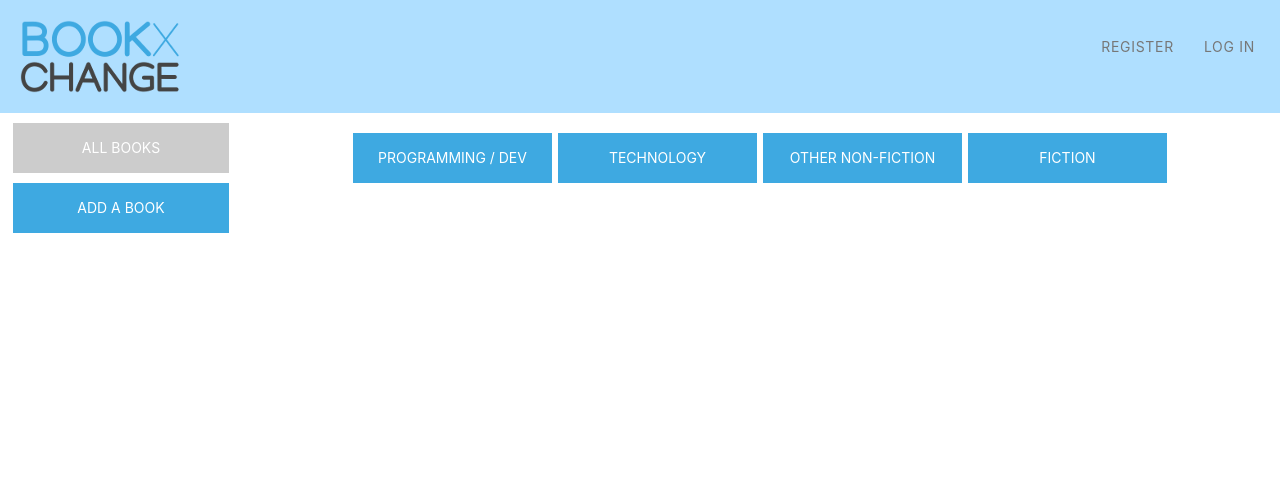
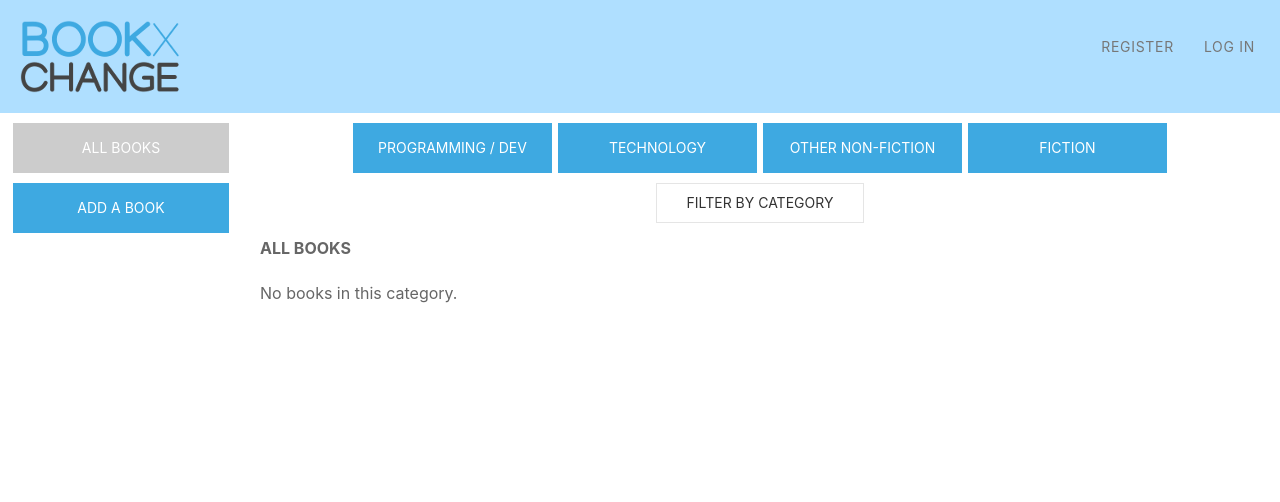
Before and after one commit to CodeHubOrg/bookxchange, a Django app: page /books/ in a window 1280 px wide. Shown: the top 502 px of the page. Run offline with Django 3.2, Linux system fonts and the light colour scheme; data that the repository does not hold is empty; some libraries are stand-ins or nearby versions.

Commit message:
add filter by categories dropdown to book list

```diff
--- a/books/models.py
+++ b/books/models.py
@@ -20,11 +20,14 @@ class LoanStatus(ChoiceEnum):
 
 
 class BookQueryset(models.QuerySet):
+    def get_books_in_category(self, category):
+        return self.filter(category__name=category)
+
     def get_books_in_supercategory(self, supercategory):
         if supercategory == "Nonfiction":
             books = self.get_books_nonfiction()
         else:
-            books = self.filter(category__name=supercategory)
+            books = self.get_books_in_category(supercategory)
         return books
 
     def get_category_id(self, category):
--- a/books/urls.py
+++ b/books/urls.py
@@ -7,8 +7,13 @@ urlpatterns = [
     path("", views.BookListView.as_view(), name="book_list"),
     path(
         "supercategory/<str:supercategory>/",
+        views.BookSuperCategoryView.as_view(),
+        name="book_supercategory",
+    ),
+    path(
+        "category/<str:category>/",
         views.BookCategoryView.as_view(),
-        name="book_supercategory",
+        name="book_category",
     ),
     path("new", login_required(views.BookNewView.as_view()), name="book_new"),
     path(
--- a/books/views.py
+++ b/books/views.py
@@ -8,7 +8,7 @@ from django.shortcuts import render
 from django.utils import timezone
 from django.utils.decorators import method_decorator
 
-from .models import Book, BookHolder
+from .models import Book, BookHolder, Category
 from .forms import PostBookForm  # , RequestBookForm
 from .email_notifications import (
     notify_owner_of_request,
@@ -56,18 +56,54 @@ class BookListView(TemplateView):
     template_name = "books/book_list.html"
 
     def get(self, request):
+        categories = Category.objects.all()
         books = Book.objects.filter(published_date__lte=timezone.now())
-        return render(request, self.template_name, {"books": books})
+        return render(
+            request,
+            self.template_name,
+            {"categories": categories, "books": books},
+        )
 
 
 class BookCategoryView(BookListView):
     template_name = "books/book_list.html"
 
+    def get_query_param(self, request):
+        url_parts = request.path.split("/")
+        return url_parts[3].capitalize()
+
+    def get(self, request, category):
+        # import ipdb
+
+        # ipdb.set_trace()
+        categories = Category.objects.all()
+        books = Book.objects.get_books_in_category(category.capitalize())
+        query_param = self.get_query_param(request)
+        return render(
+            request,
+            self.template_name,
+            {"categories": categories, "books": books, "cat": query_param},
+        )
+
+
+class BookSuperCategoryView(BookCategoryView):
+    template_name = "books/book_list.html"
+
     def get(self, request, supercategory):
+        categories = Category.objects.all()
         books = Book.objects.get_books_in_supercategory(
             supercategory.capitalize()
         )
-        return render(request, self.template_name, {"books": books})
+        query_param = self.get_query_param(request)
+        return render(
+            request,
+            self.template_name,
+            {
+                "categories": categories,
+                "books": books,
+                "supercat": query_param,
+            },
+        )
 
 
 class BookDetailView(TemplateView):
--- a/sass/custom/site.scss
+++ b/sass/custom/site.scss
@@ -77,6 +77,10 @@ $bookinterest: #cccccc;
         flex-direction: column;
         width: 100%;
       }
+  }
+
+  .flex-content.content {
+    padding-top: 0
   }
 
   .flex-logo {
@@ -274,6 +278,12 @@ $bookinterest: #cccccc;
             z-index: -1;
         }
 
+.cat-heading {
+  padding: 13px 0 21px;
+  text-transform: uppercase;
+  font-weight: bold;
+}
+
 td {
   padding: 8px 21px 8px 0
 }
--- a/templates/books/book_list.html
+++ b/templates/books/book_list.html
@@ -3,9 +3,48 @@
 {% block content %}
 
 
-  {% include '../partials/bookfilter.html' %}
-  <div class="uk-margin">
+    <nav class="book-menu uk-text-center">
+      {% url 'book_supercategory' supercategory='programming' as cat_prog %}
+      {% url 'book_supercategory' supercategory='technology' as cat_tech %}
+      {% url 'book_supercategory' supercategory='nonfiction' as cat_nonfiction %}
+      {% url 'book_supercategory' supercategory='fiction' as cat_fiction %}
 
+      <ul class="uk-nav nav-filter flex-nav-filter maxw820">
+        <li class="uk-button uk-button-primary pad-15 {% if request.get_full_path == cat_prog %}  active {% endif %}"><a href="{{ cat_prog }}">Programming / Dev</a></li>
+
+        <li class="uk-button uk-button-primary pad-15 {% if request.get_full_path == cat_tech %}  active {% endif %}"><a  href="{{ cat_tech }}">Technology</a></li>
+
+        <li class="uk-button uk-button-primary pad-15 {% if request.get_full_path == cat_nonfiction %}  active {% endif %}"><a  href="{{ cat_nonfiction }}">Other Non-Fiction</a></li>
+
+        <li class="uk-button uk-button-primary pad-15 {% if request.get_full_path == cat_fiction %}  active {% endif %}" ><a href="{{ cat_fiction }}">Fiction</a></li>
+      </ul>
+  </nav>
+
+  <div class="book-menu uk-text-center">
+  <div class="uk-inline">
+    <button class="uk-button uk-button-default" type="button">Filter by Category</button>
+
+    {% if categories %}
+    <div uk-dropdown="mode:click">
+      <ul class="uk-nav uk-dropdown-nav">
+        {% for category in categories %}
+        <li><a href="{% url 'book_category' category=category.name %}">{{ category.name }}</a></li>
+        {% endfor %}
+      </ul>
+    {% endif %}
+    </div>
+  </div>
+  <div class="cat-heading">
+    {% if cat %}
+      {{ cat }}
+    {% elif supercat %}
+      {{ supercat }}
+    {% else %}
+      All Books
+    {% endif %}
+  </div>
+
+  {% if books %}
   <div class="uk-flex-center
   uk-child-width-1-2
   uk-child-width-1-3@s uk-child-width-1-4@m uk-child-width-1-6@l uk-text-center uk-grid-match" uk-grid>
@@ -23,7 +62,9 @@
       </div>
       {% endfor %}
   </div>
-
+  {% else %}
+  No books in this category.
+  {% endif %}
 
   </div>
 
--- a/templates/partials/bookfilter.html
+++ /dev/null
@@ -1,16 +0,0 @@
-<nav class="book-menu uk-text-center">
-    {% url 'book_supercategory' supercategory='programming' as cat_prog %}
-    {% url 'book_supercategory' supercategory='technology' as cat_tech %}
-    {% url 'book_supercategory' supercategory='nonfiction' as cat_nonfiction %}
-    {% url 'book_supercategory' supercategory='fiction' as cat_fiction %}
-
-    <ul class="uk-nav nav-filter flex-nav-filter maxw820">
-      <li class="uk-button uk-button-primary pad-15 {% if request.get_full_path == cat_prog %}  active {% endif %}"><a href="{{ cat_prog }}">Programming / Dev</a></li>
-
-      <li class="uk-button uk-button-primary pad-15 {% if request.get_full_path == cat_tech %}  active {% endif %}"><a  href="{{ cat_tech }}">Technology</a></li>
-
-      <li class="uk-button uk-button-primary pad-15 {% if request.get_full_path == cat_nonfiction %}  active {% endif %}"><a  href="{{ cat_nonfiction }}">Other Non-Fiction</a></li>
-
-      <li class="uk-button uk-button-primary pad-15 {% if request.get_full_path == cat_fiction %}  active {% endif %}" ><a href="{{ cat_fiction }}">Fiction</a></li>
-    </ul>
-</nav>
```
Also changed, not shown: static/bookx/css/main.css.
